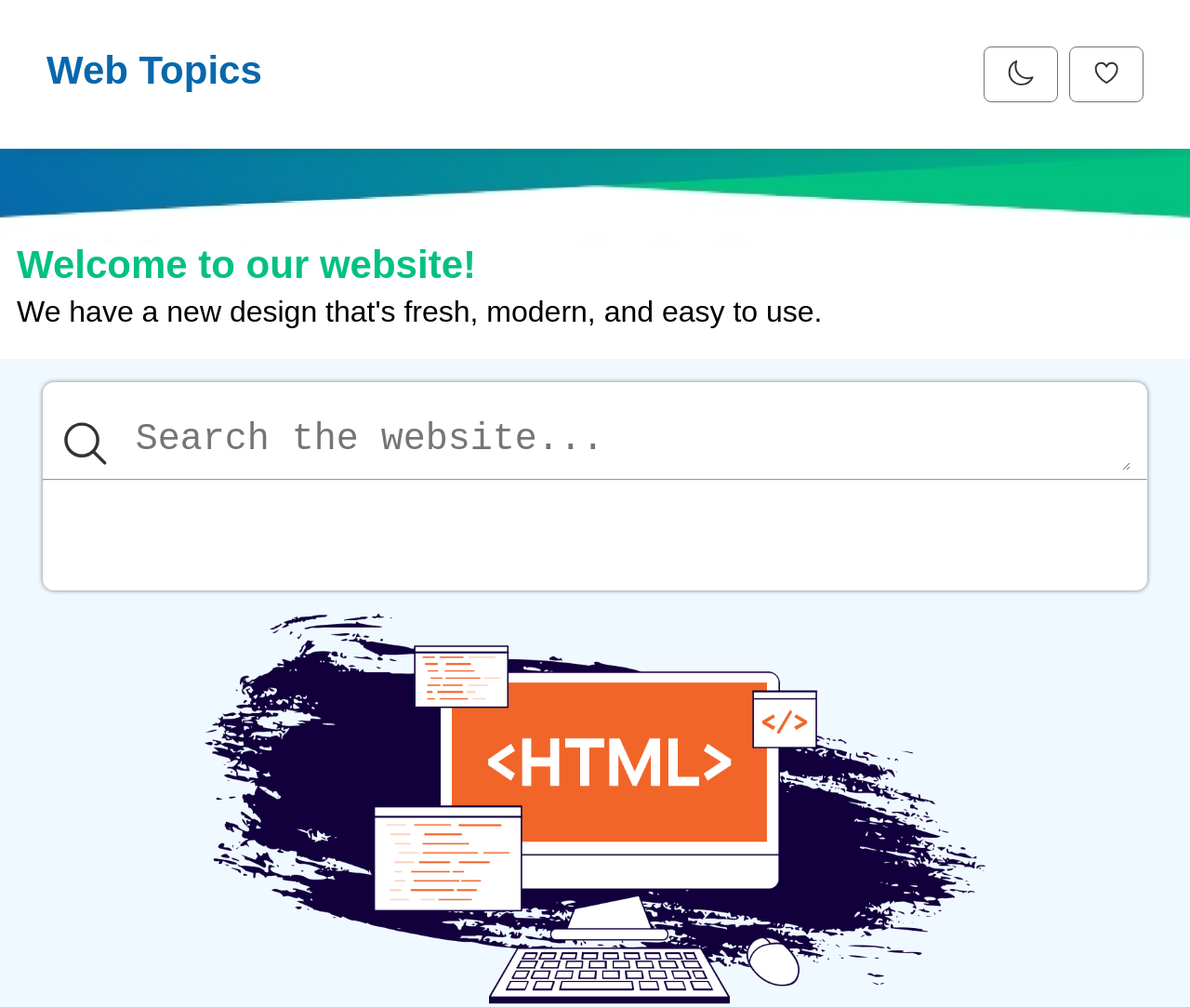
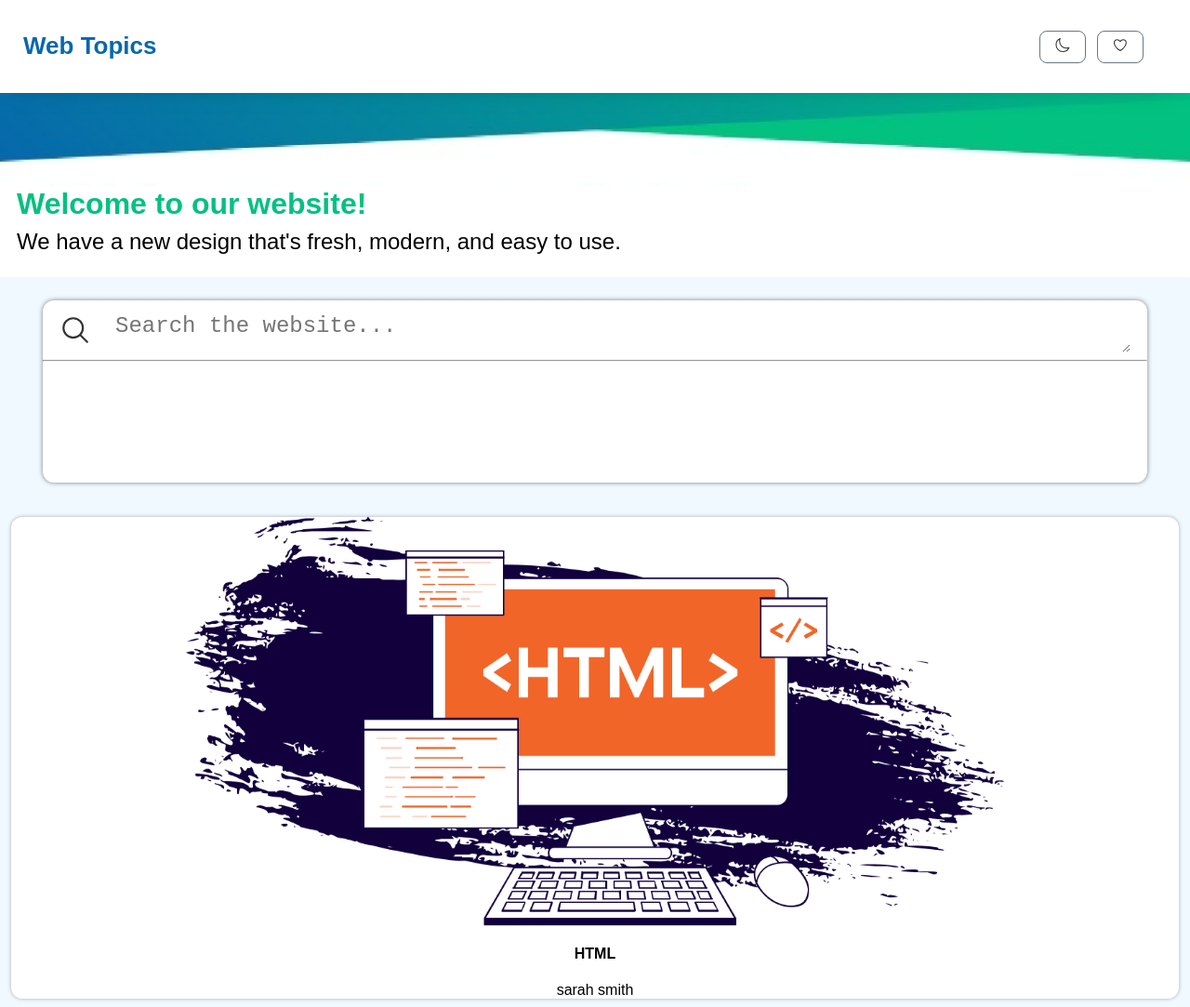
Before and after one commit to JSD-0423/Qusai-Issa-Project1, a plain HTML site: page index.html in a window 1280 px wide. Shown: the top 1083 px of the page at 93% size. Drawn offline with nearby package versions, Linux system fonts and the light colour scheme.

Commit message:
Fixing some styles

```diff
--- a/index.html
+++ b/index.html
@@ -2,6 +2,8 @@
 <html lang="en">
     <head>
         <meta charset="UTF-8">
+        <meta name="viewport" content="width=device-width, initial-scale=1.0">
+        <title>Web devalopment</title>
         <link rel="stylesheet" href="style.css">
         <link rel="preconnect" href="https://fonts.googleapis.com">
         <link rel="preconnect" href="https://fonts.gstatic.com" crossorigin>
@@ -37,7 +39,7 @@
         </section>
 
         <section class="search-section">
-            <card class="search-card">
+            <div class="search-card">
                 <div class="search-div">
                     <ion-icon name="search-outline"></ion-icon>
                     <textarea placeholder="Search the website..."></textarea>
@@ -47,7 +49,7 @@
 
                 </div>
 
-            </card>
+            </div>
         </section>
 
         <section class="card-section-holder">
--- a/style.css
+++ b/style.css
@@ -30,7 +30,7 @@ body {
 }
 
   header {
-  height: 150px;
+  height: 90px;
   border-bottom: #333333 1px solid;
   box-shadow: 0 -6px 10px 5px rgba(0,0,0,0.5);
 }
@@ -41,7 +41,7 @@ body {
   align-items: center;
   justify-content: space-between;
   position: fixed;
-  height: 150px;
+  height: 90px;
   padding-top: 5px;
   padding-bottom: 5px;
   background-color: #fff;
@@ -61,14 +61,14 @@ body {
   font-size: 20px;
   line-height: 20px;
   font-weight: 700;
-  margin-left: 50px;
-  font-size: 42px;
+  margin-left: 25px;
+  font-size: 26px;
 }
 
 nav > * button {
   color: var(--body-text);
-  height: 60px;
-  width: 80px;
+  height: 35px;
+  width: 50px;
   background-color: var(--bg_default);
   border: 1px var(--secondary-color) solid;
   border-radius: 8px;
@@ -85,7 +85,7 @@ ion-icon {
 }
 
 h1 {
-  font-size: 42px;
+  font-size: 32px;
   color: var(--brand-secondary);
   margin: 0;
   margin-left: 18px;
@@ -93,24 +93,25 @@ h1 {
 }
 
 .welcome-section > p {
-  font-size: 32px;
+  font-size: 1.5rem;
   margin-top: 8px;
   margin-left: 18px;
+  font-weight: 100;
 }
 
 .search-section {
   height: fit-content;
   background-color: var(--bg_body);
-  padding-top: 25px ;
   display: flex;
   flex-direction: column;
   align-items: center;
   padding-bottom: 25px;
+  padding-top: 25px ;
 }
 
 .search-section > * ion-icon {
-  height: 60px;
-  width: 60px;
+  height: 100%;
+  width: 36px;
 }
 
 .search-card {
@@ -123,7 +124,7 @@ h1 {
   background-color: var(--bg_default);
   border-radius: 12px;
   padding: 18px;
-  padding-top: 36px;
+  padding-top: 8px;
   box-shadow: 0px 0px 5px 0px  rgba(0,0,0,0.5);
 
 }
@@ -135,12 +136,11 @@ h1 {
 }
 .search-card >* textarea {
   border: 0px;
-  font-size: 2.5rem;
-  overflow:hidden;
+  font-size: 1.5rem;
+  overflow: hidden;
   width: 100%;
-  height: 50px;
-  vertical-align:baseline;
-  padding-bottom: 6px;
+  height: 40px;
+  padding-top: 6px;
 }
 
 .search-card >* ion-icon {
@@ -159,6 +159,9 @@ hr {
   display: flex;
   flex-direction: column;
   align-items: center;
+  gap: 32px;
+  padding: 12px;
+
 }
 
 .card-image {
@@ -174,8 +177,11 @@ width: 70%;
 }
 
 .card-div {
-  background-color: var(--bg_body);
+  background-color: var(--bg_default);
   display: flex;
+  width: 100%;
   flex-direction: column;
   align-items: center;
+  box-shadow: 0 0px 4px 0px rgba(0,0,0,0.3);
+  border-radius: 12px;
 }
```
Also changed, not shown: index.js (+5 -3 lines).
